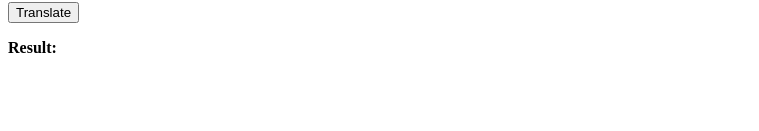
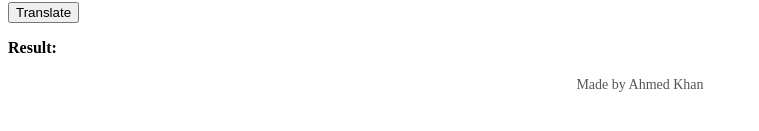
Before and after one commit to A1m3dk/translator-app, a website: page public/index.html in a window 1280 px wide. Shown: the part 203-334 px from the top of the page, without its empty margins (0-759 px from the left). Drawn offline with Linux system fonts and the light colour scheme.

Commit message:
Add footer and update server for Render

```diff
--- a/public/index.html
+++ b/public/index.html
@@ -57,3 +57,10 @@
   </script>
 </body>
 </html>
+
+<!-- Footer -->
+  <footer style="text-align:center; margin-top:20px; font-size:14px; color:#555;">
+    Made by Ahmed Khan
+  </footer>
+</body>
+</html>
```
